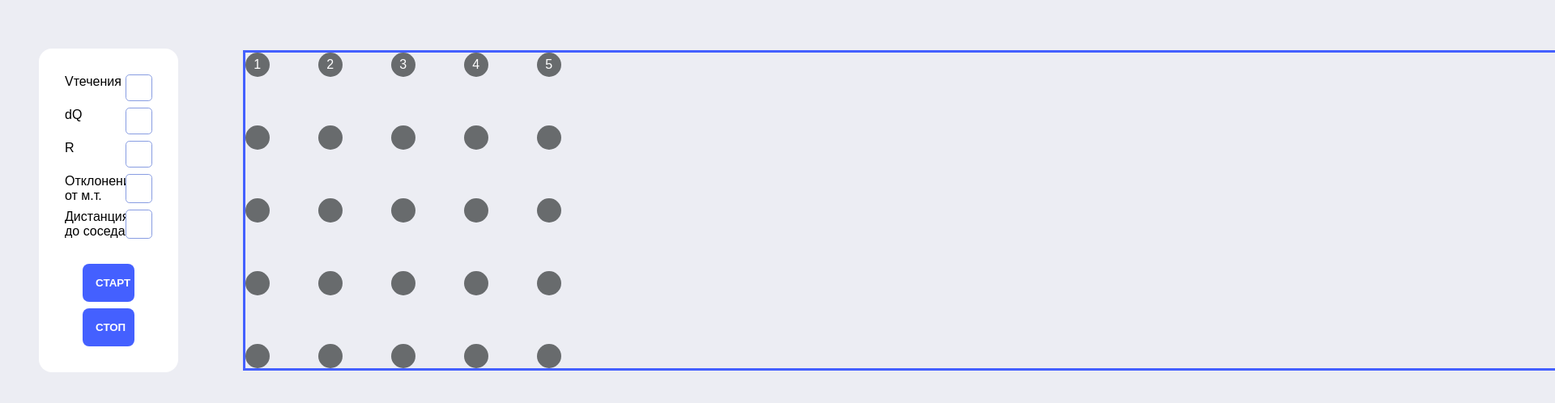
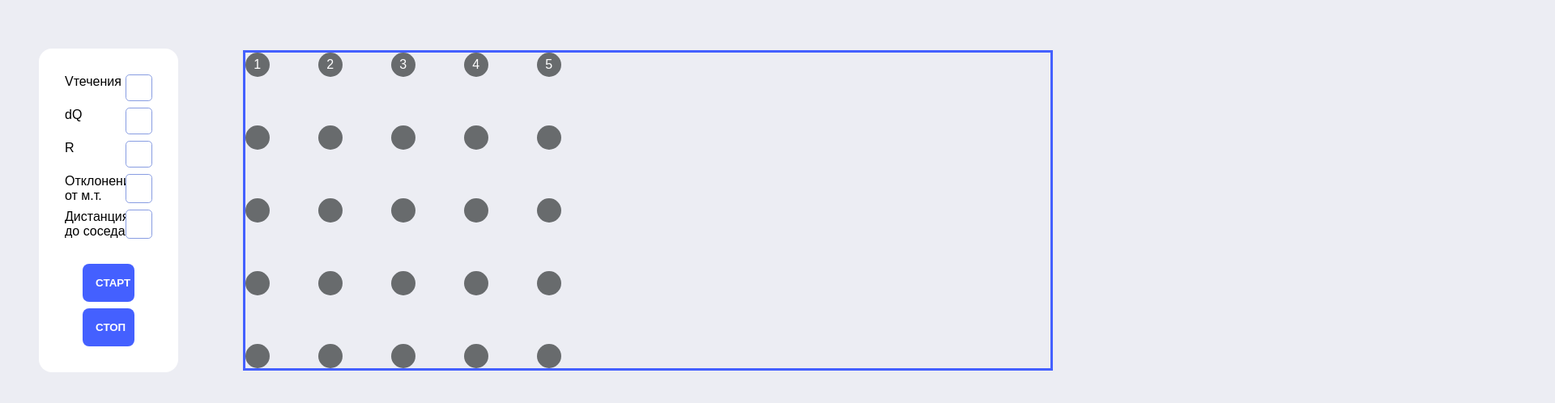
Before and after one commit to Feenny/anpa, a plain HTML site: page index.html in a window 1280 px wide. Shown: the part 140-638 px from the top of the page at 81% size, 1920 px wide, since content can reach past the window. Drawn offline with Linux system fonts and the light colour scheme.

Commit message:
Update style.css

```diff
--- a/style.css
+++ b/style.css
@@ -74,7 +74,7 @@ input:focus{
   margin-bottom: 0.5rem;
 }
 .anpa-container {
-  min-width: 1800px;
+  min-width: 1000px;
   border: 3px solid #4460FF;
 
   display: grid;
```
